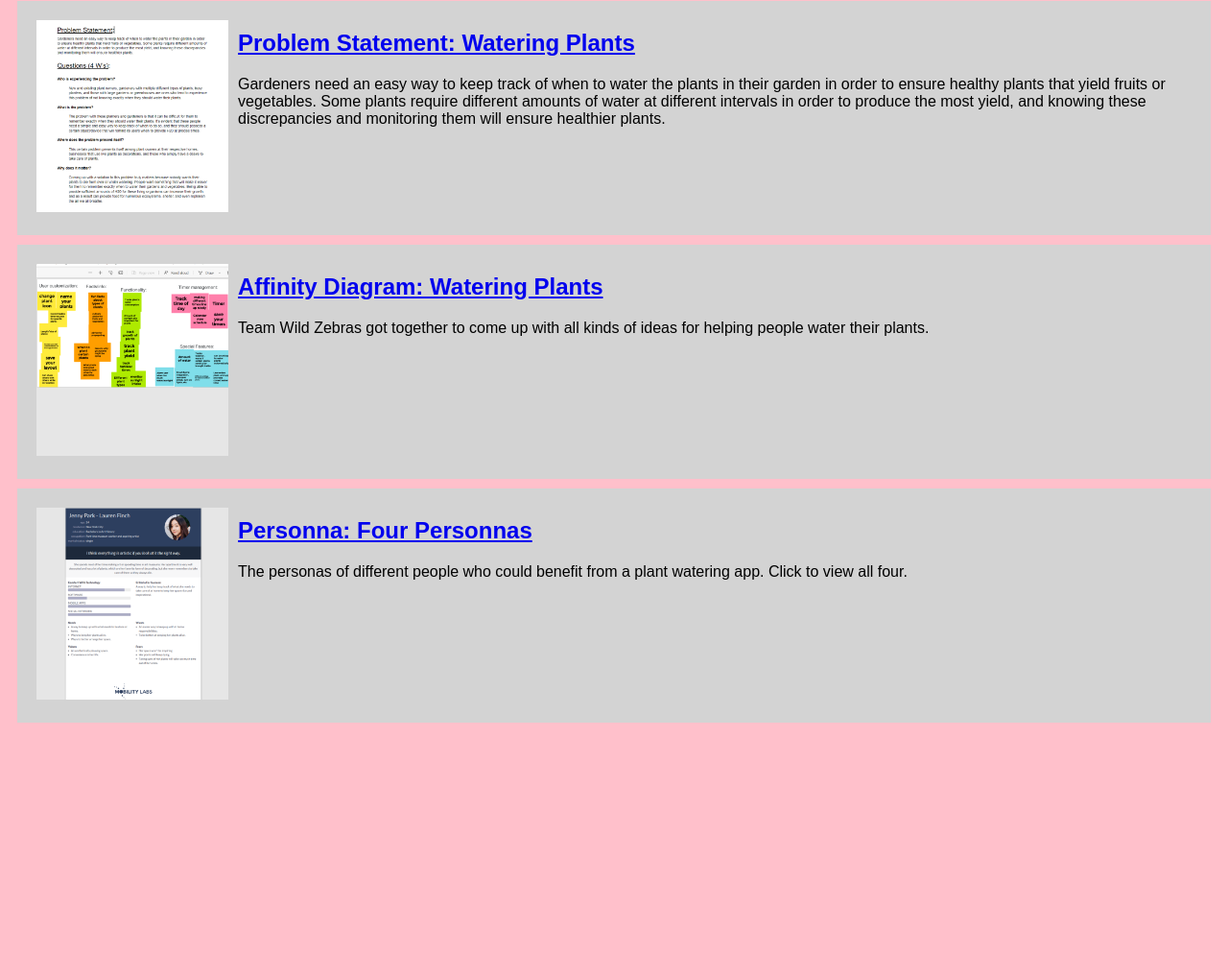
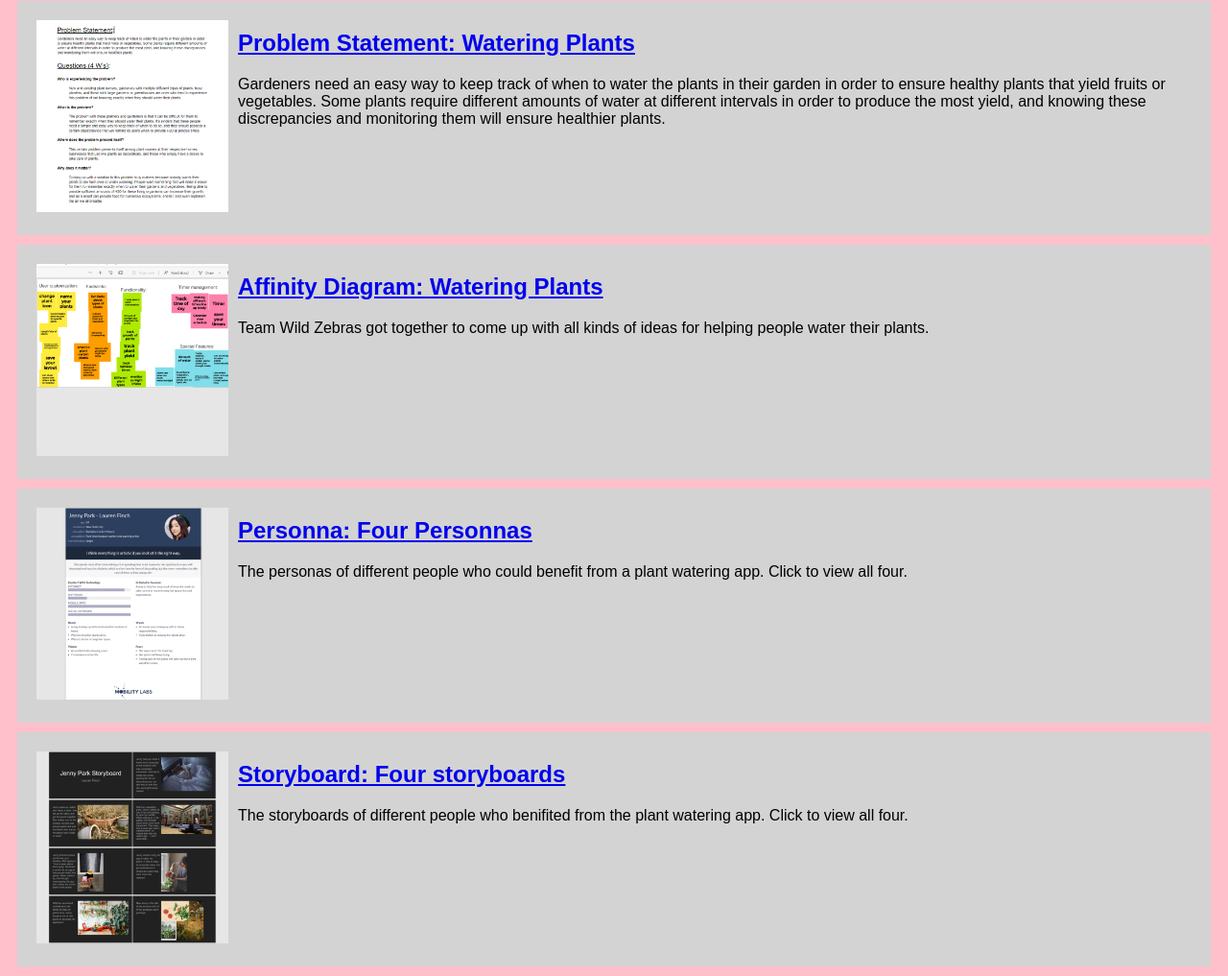
Before and after one commit to Laurenfinch/Laurenfinch.github.io, a plain HTML site: page index.html in a window 1280 px wide. Shown: the part 79-1096 px from the top of the page at 96% size. Before the commit the page ends 842 px from the top, so only its background shows below. Drawn offline with Linux system fonts and the light colour scheme.

Commit message:
Add files via upload

```diff
--- a/index.html
+++ b/index.html
@@ -38,6 +38,17 @@
                 </p>
             </section>
         </section>
+
+        <!-- Storyboard-->
+        <section class = "assignment">
+            <a href="Files/storyboard-pdf.pdf"><img src="Images/storyboard-image.png"></a>
+            <section class="ass-details">
+                <a href="Files/storyboard-pdf.pdf"><h2> Storyboard: Four storyboards</h2></a>
+                <p>
+                    The storyboards of different people who benifited from the plant watering app. Click to view all four.
+                </p>
+            </section>
+        </section>
    </body>
 
 </html>
```
Also changed, not shown: Images/storyboard-image.png (added), 1 other file.
